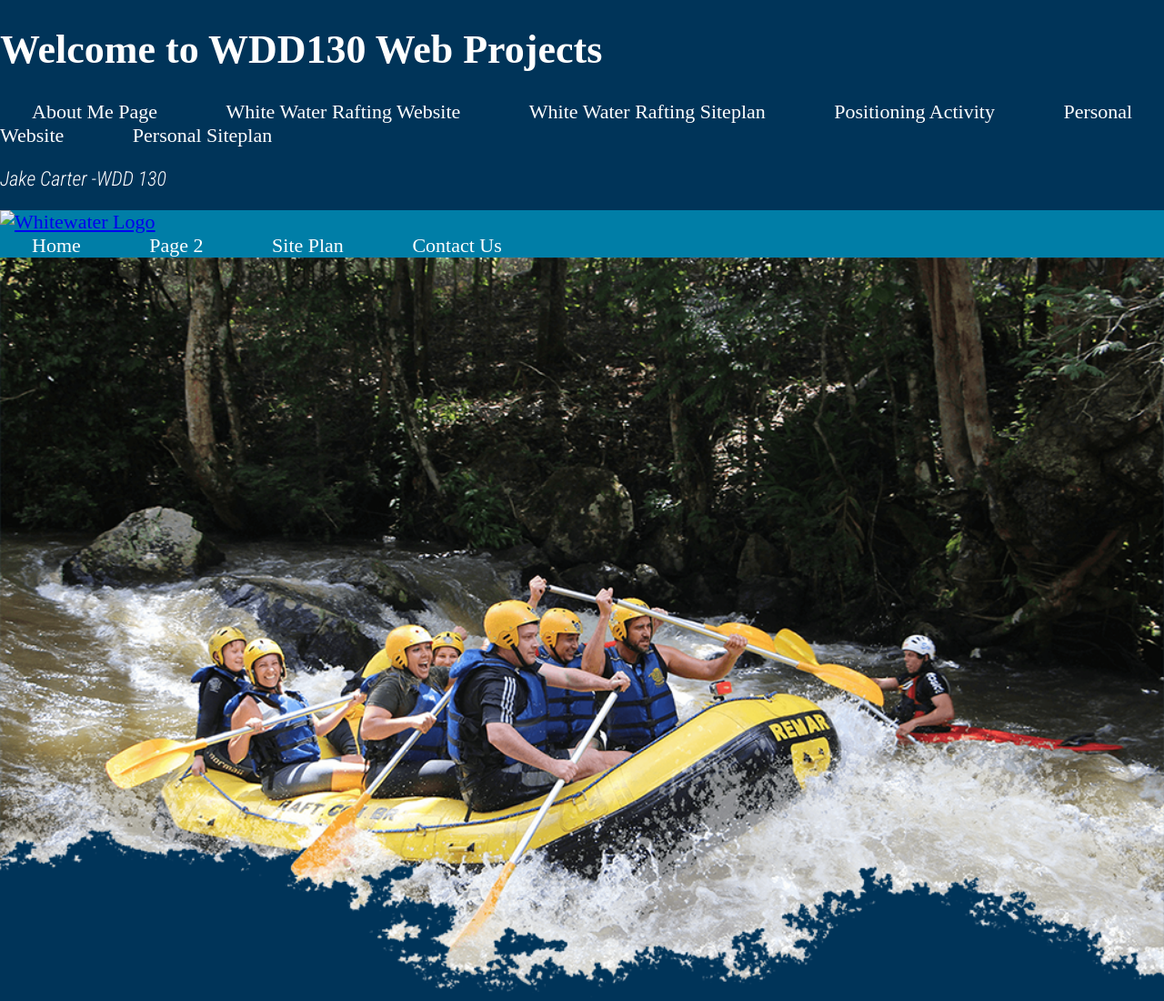
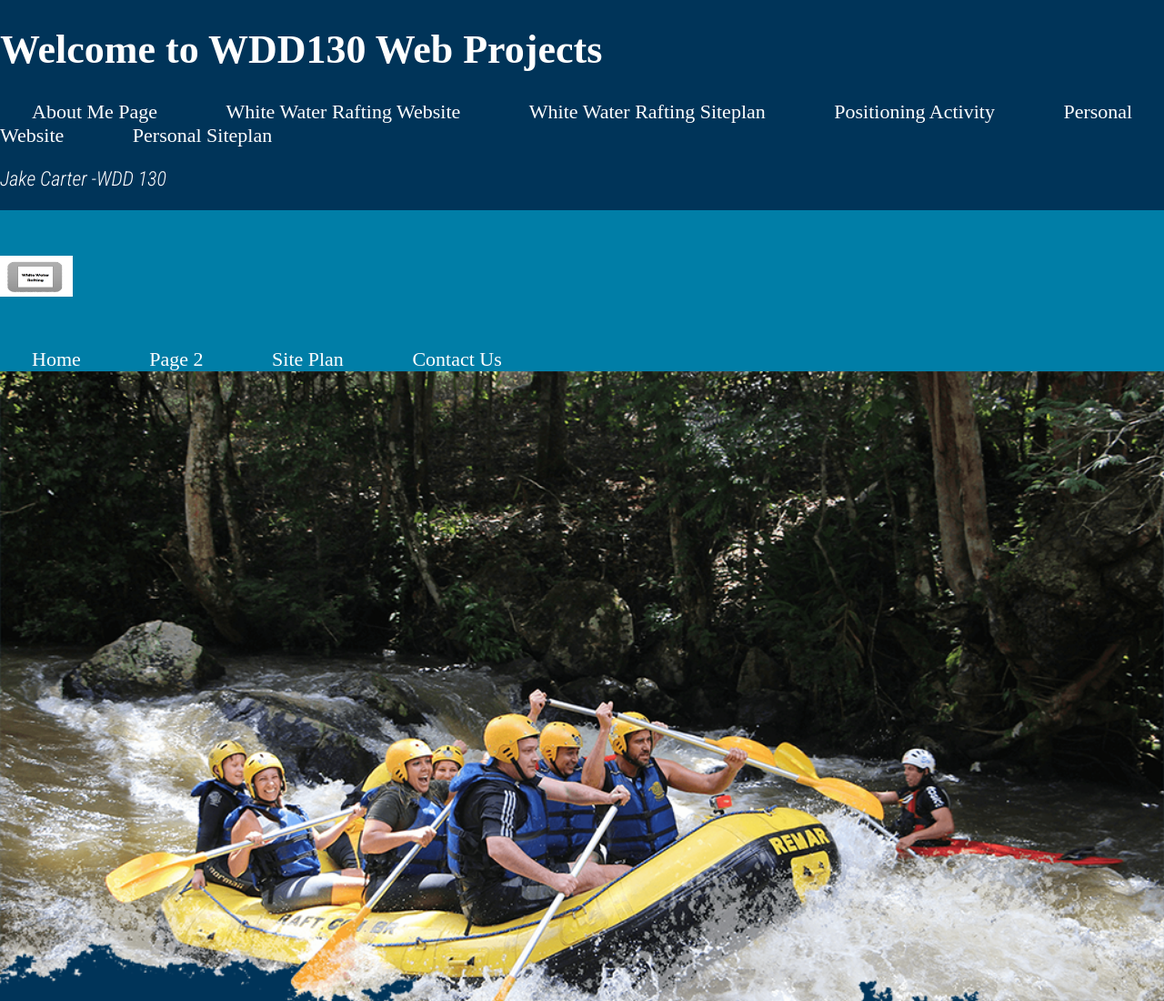
Before and after one commit to jacarte144/wdd130, a plain HTML site: page index.html in a window 1280 px wide. Shown: the top 1100 px of the page at 91% size. Drawn offline with Linux system fonts and the light colour scheme; a web font is replaced by a local one.

Commit message:
fixing logo

```diff
--- a/index.html
+++ b/index.html
@@ -23,7 +23,7 @@
 </nav>
 <header>
     <a id="logo_link" href="index.html">
-        <img class="logo" src=".wwr/images/logo2.png" alt="Whitewater Logo">
+        <img class="logo" src="wwr/images/logo2.png" alt="Whitewater Logo">
     </a>
     <nav>
         <a href="index.html">Home</a>
--- a/wwr/styles/styles.css
+++ b/wwr/styles/styles.css
@@ -92,6 +92,8 @@ footer a:hover {
 }
 .logo {
     width: 80px;
+    margin-bottom: 50px;
+    margin-top: 50px;
 }
 .icon {
     width: 80px;
@@ -116,6 +118,7 @@ h2 {
 }
 #logo_link {
     padding-top: 5px;
+
 }
 .msg {
     padding: 35px;
```
